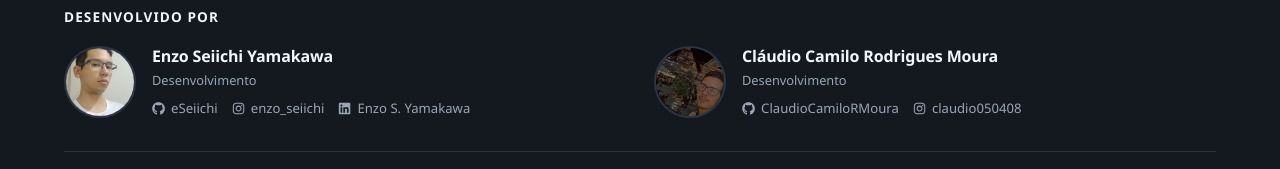
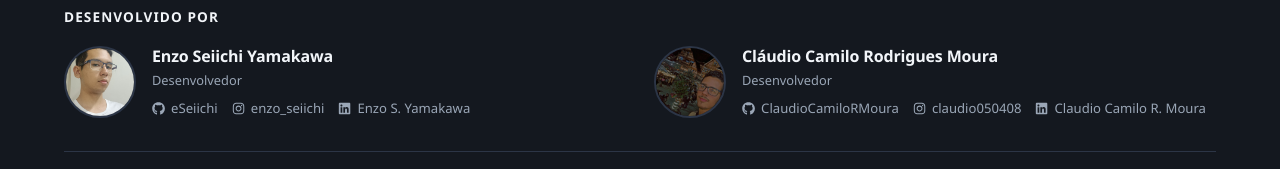
Before and after one commit to eSeiichi/InvestSimples, a React (Vite) app in the folder frontend/: page /cursos in a window 1280 px wide. Shown: the part 1001-1170 px from the top of the page. Built offline with nearby package versions, Linux system fonts and the light colour scheme; no server answers.

Commit message:
change footer

```diff
--- a/frontend/src/Components/Footer/Footer.tsx
+++ b/frontend/src/Components/Footer/Footer.tsx
@@ -61,7 +61,7 @@ function Footer() {
               img={profileEnzo}
               alt="Foto de Enzo Seiichi Yamakawa"
               nome="Enzo Seiichi Yamakawa"
-              cargo="Desenvolvimento"
+              cargo="Desenvolvedor"
             >
               <a
                 href="https://github.com/eSeiichi"
@@ -90,7 +90,7 @@ function Footer() {
               img={profileClaudio}
               alt="Foto de Cláudio Camilo Rodrigues Moura"
               nome="Cláudio Camilo Rodrigues Moura"
-              cargo="Desenvolvimento"
+              cargo="Desenvolvedor"
             >
               <a
                 href="https://github.com/ClaudioCamiloRMoura"
@@ -106,6 +106,14 @@ function Footer() {
               >
                 <FaInstagram aria-hidden="true" /> claudio050408
               </a>
+
+              <a
+                href="https://www.linkedin.com/in/claudio-camilo-rodrigues-moura-41a672432/"
+                target="_blank"
+                rel="noreferrer"
+              >
+                <FaLinkedin aria-hidden="true" /> Claudio Camilo R. Moura
+              </a>
             </Profile>
           </div>
         </div>
```
